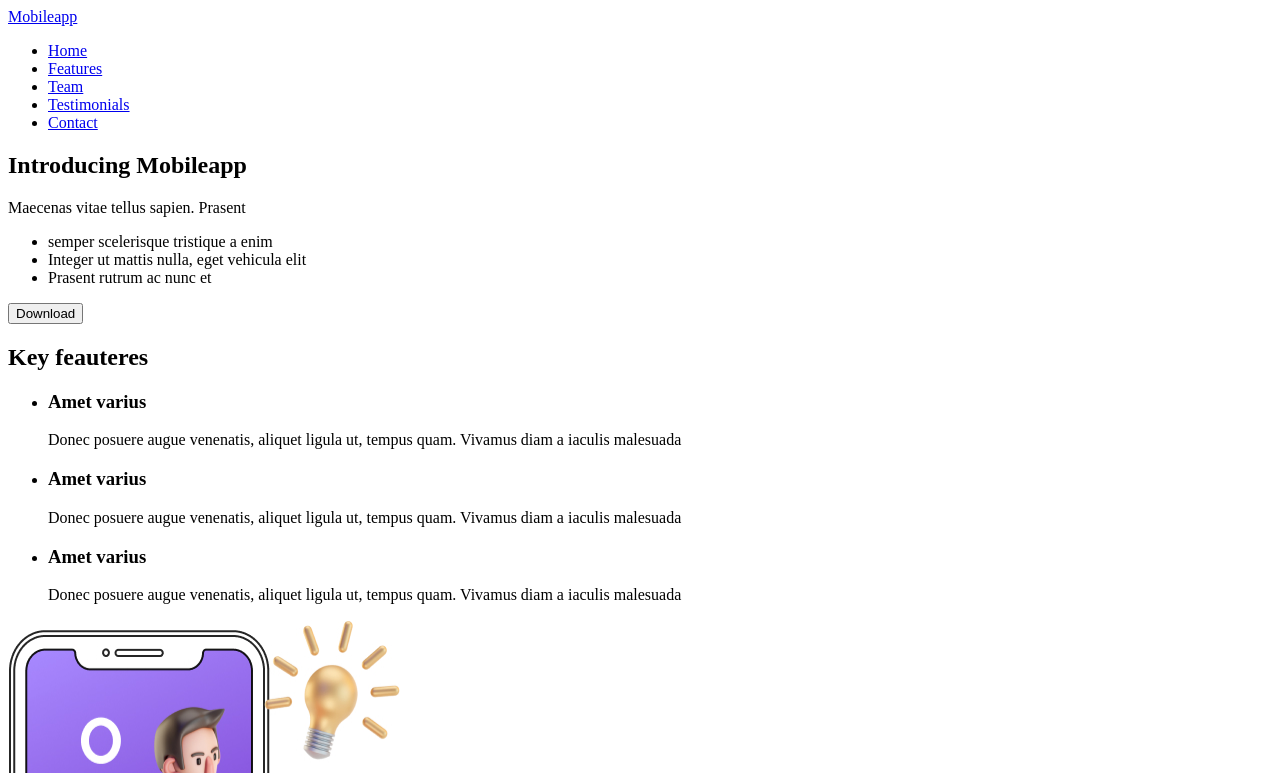
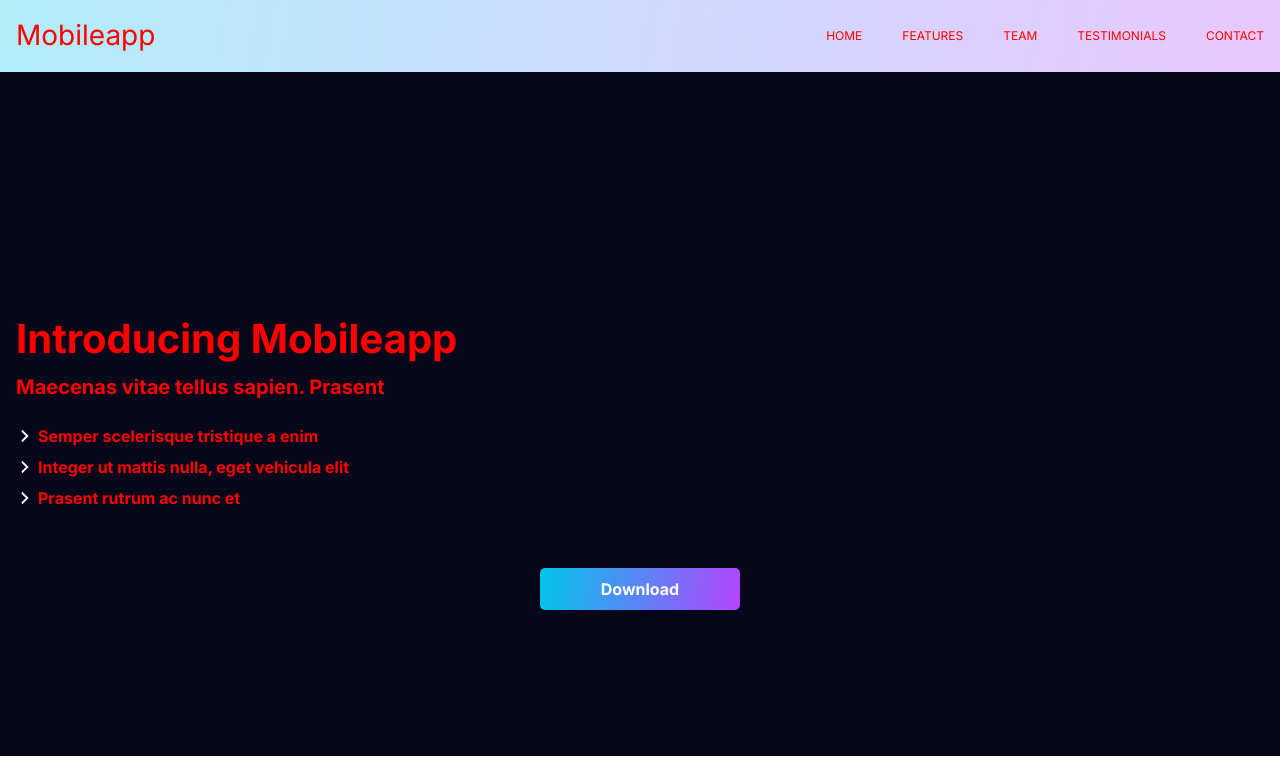
Before and after one commit to stanislav-nedelchev/Mobile-App, a plain HTML site: page index.html in a window 1280 px wide. Shown: the top 773 px of the page. Drawn offline with nearby package versions, Linux system fonts and the light colour scheme.

Commit message:
add styles.css

```diff
--- /dev/null
+++ b/css/styles.css
@@ -0,0 +1,172 @@
+/* ===== COMMON STYLES ===== */
+*,
+*::after,
+*::before {
+  box-sizing: border-box;
+}
+
+body {
+  font-family: 'Inter', sans-serif;
+  color: red;
+  background-color: #ffffff;
+  margin: 0;
+}
+
+ul,
+ol {
+  list-style-type: none;
+  margin: 0;
+  padding: 0;
+}
+
+a {
+  color: inherit;
+  text-decoration: none;
+  display: inline-block;
+}
+
+img {
+  display: block;
+  max-width: 100%;
+  height: auto;
+}
+
+button {
+  cursor: pointer;
+  font-family: inherit;
+}
+
+address {
+  font-style: normal;
+}
+
+h1,
+h2,
+h3,
+h4,
+h5,
+h6,
+p {
+  margin-top: 0;
+  margin-bottom: 0;
+}
+
+.section {
+  padding: 20px 0;
+}
+
+.section-title {
+  font-size: 24px;
+  color: #000000;
+}
+
+.container {
+  max-width: 1280px;
+  width: 100%;
+  padding: 0 16px;
+  margin: 0 auto;
+}
+
+/* ===== Header ===== */
+.header {
+  backdrop-filter: blur(35px);
+  background: linear-gradient(
+    99deg,
+    rgba(0, 197, 235, 0.3) 0%,
+    rgba(181, 68, 254, 0.3) 100%
+  );
+}
+
+.header-nav {
+  display: flex;
+  justify-content: space-between;
+  align-items: center;
+}
+
+.logo {
+  font-size: 28px;
+  line-height: 1.21;
+}
+
+.header-nav-list {
+  display: flex;
+  gap: 40px;
+}
+
+.header-nav-link {
+  font-size: 12px;
+  line-height: 1.167;
+  text-transform: uppercase;
+  padding: 29px 0;
+  display: block;
+  transition: color 250ms cubic-bezier(0.4, 0, 0.2, 1);
+}
+
+.header-nav-link:hover,
+.header-nav-link:focus {
+  color: #404bbf;
+}
+
+/* ===== Hero section ===== */
+.hero-section {
+  padding-top: 243px;
+  padding-bottom: 146px;
+  background-color: #06071b;
+}
+
+.main-title {
+  font-size: 40px;
+  line-height: 1.2;
+  margin-bottom: 12px;
+}
+
+.hero-text {
+  font-weight: 700;
+  font-size: 20px;
+  line-height: 1.2;
+  margin-bottom: 28px;
+}
+
+.hero-list :last-child {
+  margin-bottom: 60px;
+}
+
+.hero-list-item {
+  display: flex;
+  font-weight: 700;
+  font-size: 16px;
+  line-height: 1.188;
+  margin-bottom: 12px;
+}
+
+.hero-list-item::before {
+  content: '';
+  width: 18px;
+  height: 18px;
+  margin-right: 4px;
+  background-image: url(../images/arrow.svg);
+}
+
+.hero-btn {
+  min-width: 200px;
+  height: 42px;
+  padding: 12px 60px;
+  font-weight: 700;
+  font-size: 16px;
+  line-height: 1.18;
+  color: #ffffff;
+  border: none;
+  border-radius: 5px;
+  display: block;
+  margin: 0 auto;
+  background-image: linear-gradient(99deg, #00c5eb 0%, #b544fe 100%);
+}
+
+.hero-btn:hover,
+.hero-btn:focus {
+  background-image: none;
+  background-color: #06071b;
+  border-style: solid;
+  border-width: 1px;
+  border-color: #5787f4 #b544fe #5787f4 #00c5eb;
+}
--- a/index.html
+++ b/index.html
@@ -4,35 +4,61 @@
     <meta charset="UTF-8" />
     <meta name="viewport" content="width=device-width, initial-scale=1.0" />
     <title>Mobileapp</title>
+    <link rel="preconnect" href="https://fonts.googleapis.com" />
+    <link rel="preconnect" href="https://fonts.gstatic.com" crossorigin />
+    <link
+      href="https://fonts.googleapis.com/css2?family=Inter:wght@100..900&family=Montserrat:wght@500&display=swap"
+      rel="stylesheet"
+    />
+    <link
+      rel="stylesheet"
+      href="https://cdnjs.cloudflare.com/ajax/libs/modern-normalize/2.0.0/modern-normalize.min.css"
+    />
+    <link rel="stylesheet" href="./css/styles.css" />
   </head>
   <body>
     <!-- === Header === -->
-    <header>
-      <nav>
-        <a href="./index.html">Mobileapp</a>
-        <ul>
-          <li><a href="./index.html">Home</a></li>
-          <li><a href="#features-sectin">Features</a></li>
-          <li><a href="#team-section">Team</a></li>
-          <li><a href="#testimonials-section">Testimonials</a></li>
-          <li><a href="#contact-section">Contact</a></li>
+    <header class="header">
+      <div class="header-container container">
+        <nav class="header-nav">
+          <a class="logo" href="./index.html">Mobileapp</a>
+          <ul class="header-nav-list">
+            <li><a class="header-nav-link" href="./index.html">Home</a></li>
+            <li>
+              <a class="header-nav-link" href="#features-sectin">Features</a>
+            </li>
+            <li><a class="header-nav-link" href="#team-section">Team</a></li>
+            <li>
+              <a class="header-nav-link" href="#testimonials-section"
+                >Testimonials</a
+              >
+            </li>
+            <li>
+              <a class="header-nav-link" href="#contact-section">Contact</a>
+            </li>
           </ul>
         </nav>
+      </div>
     </header>
     <main>
       <!-- === Hero section === -->
-      <section>
-        <h1>Introducing Mobileapp</h1>
-        <p>Maecenas vitae tellus sapien. Prasent</p>
-        <ul>
-          <li>semper scelerisque tristique a enim</li>
-          <li>Integer ut mattis nulla, eget vehicula elit</li>
-          <li>Prasent rutrum ac nunc et</li>
+      <section class="hero-section section">
+        <div class="container">
+          <h1 class="main-title">Introducing Mobileapp</h1>
+          <p class="hero-text">Maecenas vitae tellus sapien. Prasent</p>
+          <ul class="hero-list">
+            <li class="hero-list-item">Semper scelerisque tristique a enim</li>
+            <li class="hero-list-item">
+              Integer ut mattis nulla, eget vehicula elit
+            </li>
+            <li class="hero-list-item">Prasent rutrum ac nunc et</li>
           </ul>
-        <button type="button">Download</button>
+          <button class="hero-btn" type="button">Download</button>
+        </div>
       </section>
       <!-- === Feauteres === -->
-      <section id="features-sectin">
+      <section class="section" id="features-sectin">
+        <div class="container">
           <h2>Key feauteres</h2>
           <ul>
             <li>
@@ -86,9 +112,11 @@
               </p>
             </li>
           </ul>
+        </div>
       </section>
       <!-- === Watch the video === -->
-      <section>
+      <section class="section">
+        <div class="container">
           <h2>Watch the video</h2>
           <p>
             Lorem ipsum dolor sit amet, consectetur adipiscing elit. Suspendisse
@@ -99,14 +127,16 @@
           </p>
           <p>apple-icon</p>
           <p>android-icon</p>
+        </div>
       </section>
       <!-- === Our Team === -->
-      <section id="team-section">
+      <section class="section" id="team-section">
+        <div class="container">
           <h2>Our Team</h2>
           <p>
             Nunc vulputate nibh sed congue facilisis. Curabitur posuere
-          scelerisque neque. In sit amet lectus non lacus sollicitudin cursus a
-          vitae felis. Praesent luctus mi quis nisi interdum eleifend.
+            scelerisque neque. In sit amet lectus non lacus sollicitudin cursus
+            a vitae felis. Praesent luctus mi quis nisi interdum eleifend.
           </p>
           <ul>
             <li>
@@ -150,9 +180,11 @@
               <p>Sr. UI Designer</p>
             </li>
           </ul>
+        </div>
       </section>
       <!-- === Testimonials === -->
-      <section id="testimonials-section">
+      <section class="section" id="testimonials-section">
+        <div class="container">
           <h2>What our costumer’s say</h2>
           <li>
             <img
@@ -167,14 +199,16 @@
           <p>
             Vestibulum placerat nisl quis justo venenatis, et lacinia nunc
             venenatis. semper libero nec sapien condimentum dignissim. Nunc ante
-          ligula, tempor in tellus in, gravida vestibulum justo. Nulla facilisi.
-          Nullam tristique eros quis nibh tempus, vel viverra dolor pretium. Nam
-          et vehicula leo. Vivamus hendrerit sit amet ante a tempus. Aenean
-          gravida massa et ante pulvinar, id
+            ligula, tempor in tellus in, gravida vestibulum justo. Nulla
+            facilisi. Nullam tristique eros quis nibh tempus, vel viverra dolor
+            pretium. Nam et vehicula leo. Vivamus hendrerit sit amet ante a
+            tempus. Aenean gravida massa et ante pulvinar, id
           </p>
+        </div>
       </section>
       <!-- === Contact us === -->
-      <section id="contact-section">
+      <section class="section" id="contact-section">
+        <div class="container">
           <h2>Contact us</h2>
           <h3>Get in touch with us</h3>
           <p>
@@ -184,21 +218,33 @@
           <ul>
             <li>
               <a href="" class="footer-social-list-link">
-              <svg class="footer-social-list-link-icon" width="24" height="24">
+                <svg
+                  class="footer-social-list-link-icon"
+                  width="24"
+                  height="24"
+                >
                   <use href="./images/icons.svg#icon-instagram"></use>
                 </svg>
               </a>
             </li>
             <li>
               <a href="" class="footer-social-list-link">
-              <svg class="footer-social-list-link-icon" width="24" height="24">
+                <svg
+                  class="footer-social-list-link-icon"
+                  width="24"
+                  height="24"
+                >
                   <use href="./images/icons.svg#icon-twitter"></use>
                 </svg>
               </a>
             </li>
             <li>
               <a href="" class="footer-social-list-link">
-              <svg class="footer-social-list-link-icon" width="24" height="24">
+                <svg
+                  class="footer-social-list-link-icon"
+                  width="24"
+                  height="24"
+                >
                   <use href="./images/icons.svg#icon-facebook"></use>
                 </svg>
               </a>
@@ -206,17 +252,22 @@
           </ul>
           <address>
             <ul>
-            <li><a href="mailto:goIteens@gmail.com">goIteens@gmail.com</a></li>
+              <li>
+                <a href="mailto:goIteens@gmail.com">goIteens@gmail.com</a>
+              </li>
               <li><a href="tel:+xxxxxxxxxxxx">+xx-xxxx-xxxx-xx</a></li>
             </ul>
           </address>
           <p>form</p>
           <button type="submit">Submit</button>
+        </div>
       </section>
     </main>
     <!-- === Footer === -->
     <footer>
+      <div class="container">
         <p>&copy; 2019 GoIteens Template. All Rights Reserved</p>
+      </div>
     </footer>
   </body>
 </html>
```
Also changed, not shown: images/arrow.svg (added), images/gear.png (added), images/icons.svg (added). Lines whose indentation alone changed are shown as unchanged.
